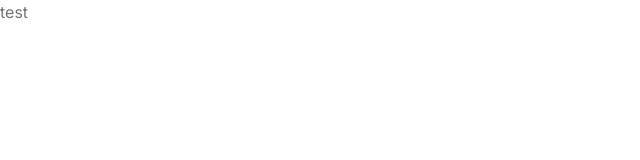
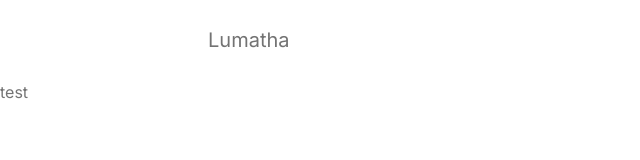
Before and after one commit to lautaromarin10/trabajo_final_integrador_UTN, a Next.js app in the folder frontend/: page / in a window 1280 px wide. Shown: the top 160 px of the page, without its empty margins (0-640 px from the left). Built offline with nearby package versions, Linux system fonts and the light colour scheme.

Commit message:
[FRONT]feat(header): Header con Logo implementado en Layout

```diff
--- a/frontend/app/layout.tsx
+++ b/frontend/app/layout.tsx
@@ -2,6 +2,7 @@ import type { Metadata } from "next";
 import { Inter } from "next/font/google";
 import "@/styles/globals.css";
 import { cn } from "@/lib/utils";
+import Header from "@/components/globals/Header";
 
 const inter = Inter({ subsets: ["latin"], variable: "--font-sans" });
 
@@ -16,7 +17,10 @@ export default function RootLayout({ children }: LayoutProps<"/">) {
       lang="es"
       className={cn("h-full", "antialiased", "font-sans", inter.variable)}
     >
-      <body className="min-h-full flex flex-col">{children}</body>
+      <body className="">
+        <Header />
+        <main className="translate-y-20">{children}</main>
+      </body>
     </html>
   );
 }
--- /dev/null
+++ b/frontend/components/globals/Header.tsx
@@ -0,0 +1,14 @@
+import Logo from "./Logo";
+
+const Header = () => {
+  return (
+    <header className="bg-transparent absolute top-0 w-screen z-90">
+      <div className="container h-20 mx-auto flex items-center">
+        <Logo />
+        <nav></nav>
+      </div>
+    </header>
+  );
+};
+
+export default Header;
--- /dev/null
+++ b/frontend/components/globals/Logo.tsx
@@ -0,0 +1,11 @@
+import Link from "next/link";
+
+const Logo = () => {
+  return (
+    <Link href={"/"} className="text-xl text-muted-foreground">
+      Lumatha
+    </Link>
+  );
+};
+
+export default Logo;
```
